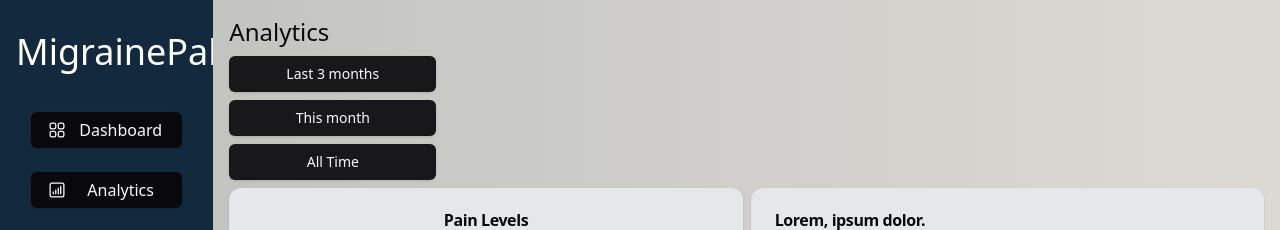
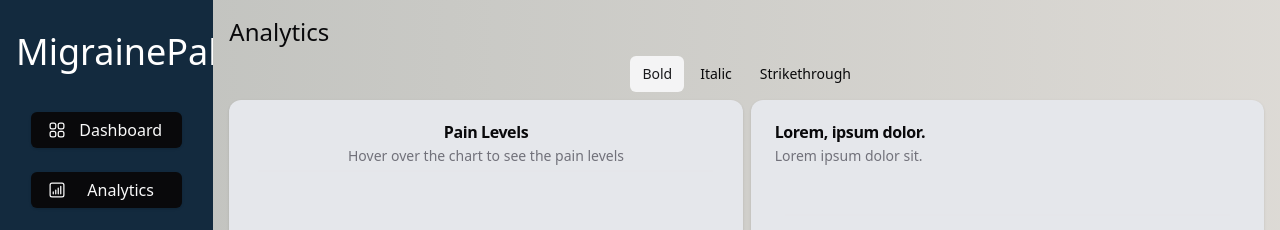
Before and after one commit to kmoze/migraine_pal, a React (Vite) app: page /analytics in a window 1280 px wide. Shown: the top 230 px of the page. Built offline with nearby package versions, Linux system fonts and the light colour scheme; no server answers; the database is empty.

Commit message:
Adding toggle group of buttons to analytics page

```diff
--- a/package.json
+++ b/package.json
@@ -19,6 +19,8 @@
     "@radix-ui/react-select": "^2.1.1",
     "@radix-ui/react-slot": "^1.1.0",
     "@radix-ui/react-toast": "^1.2.1",
+    "@radix-ui/react-toggle": "^1.1.0",
+    "@radix-ui/react-toggle-group": "^1.1.0",
     "@supabase/supabase-js": "^2.45.4",
     "class-variance-authority": "^0.7.0",
     "clsx": "^2.1.1",
--- /dev/null
+++ b/src/components/AnalyticsToggle.tsx
@@ -0,0 +1,21 @@
+import { ToggleGroup, ToggleGroupItem } from '@/components/ui/toggle-group';
+
+export function ToggleGroupButtons({
+  allMigraines,
+  currentMonth,
+  last3Months,
+}) {
+  return (
+    <ToggleGroup type="single" defaultValue="bold">
+      <ToggleGroupItem value="bold" aria-label="Toggle bold">
+        <button onClick={last3Months}>Bold</button>
+      </ToggleGroupItem>
+      <ToggleGroupItem value="italic" aria-label="Toggle italic">
+        <button onClick={currentMonth}>Italic</button>
+      </ToggleGroupItem>
+      <ToggleGroupItem value="strikethrough" aria-label="Toggle strikethrough">
+        <button onClick={allMigraines}>Strikethrough</button>
+      </ToggleGroupItem>
+    </ToggleGroup>
+  );
+}
--- a/src/components/PainRadialChart.tsx
+++ b/src/components/PainRadialChart.tsx
@@ -6,14 +6,7 @@
   RadialBarChart,
 } from 'recharts';
 
-import {
-  Card,
-  CardContent,
-  CardDescription,
-  CardFooter,
-  CardHeader,
-  CardTitle,
-} from '@/components/ui/card';
+import { Card, CardContent } from '@/components/ui/card';
 import { ChartConfig, ChartContainer } from '@/components/ui/chart';
 
 export const description = 'A radial chart with text';
@@ -100,7 +93,7 @@
                           y={(viewBox.cy || 0) + 10}
                           className="fill-muted-foreground text-lg "
                         >
-                          /10
+                          /69
                         </tspan>
                       </text>
                     );
--- /dev/null
+++ b/src/components/ui/toggle-group.tsx
@@ -0,0 +1,59 @@
+import * as React from "react"
+import * as ToggleGroupPrimitive from "@radix-ui/react-toggle-group"
+import { type VariantProps } from "class-variance-authority"
+
+import { cn } from "@/lib/utils"
+import { toggleVariants } from "@/components/ui/toggle"
+
+const ToggleGroupContext = React.createContext<
+  VariantProps<typeof toggleVariants>
+>({
+  size: "default",
+  variant: "default",
+})
+
+const ToggleGroup = React.forwardRef<
+  React.ElementRef<typeof ToggleGroupPrimitive.Root>,
+  React.ComponentPropsWithoutRef<typeof ToggleGroupPrimitive.Root> &
+    VariantProps<typeof toggleVariants>
+>(({ className, variant, size, children, ...props }, ref) => (
+  <ToggleGroupPrimitive.Root
+    ref={ref}
+    className={cn("flex items-center justify-center gap-1", className)}
+    {...props}
+  >
+    <ToggleGroupContext.Provider value={{ variant, size }}>
+      {children}
+    </ToggleGroupContext.Provider>
+  </ToggleGroupPrimitive.Root>
+))
+
+ToggleGroup.displayName = ToggleGroupPrimitive.Root.displayName
+
+const ToggleGroupItem = React.forwardRef<
+  React.ElementRef<typeof ToggleGroupPrimitive.Item>,
+  React.ComponentPropsWithoutRef<typeof ToggleGroupPrimitive.Item> &
+    VariantProps<typeof toggleVariants>
+>(({ className, children, variant, size, ...props }, ref) => {
+  const context = React.useContext(ToggleGroupContext)
+
+  return (
+    <ToggleGroupPrimitive.Item
+      ref={ref}
+      className={cn(
+        toggleVariants({
+          variant: context.variant || variant,
+          size: context.size || size,
+        }),
+        className
+      )}
+      {...props}
+    >
+      {children}
+    </ToggleGroupPrimitive.Item>
+  )
+})
+
+ToggleGroupItem.displayName = ToggleGroupPrimitive.Item.displayName
+
+export { ToggleGroup, ToggleGroupItem }
--- /dev/null
+++ b/src/components/ui/toggle.tsx
@@ -0,0 +1,43 @@
+import * as React from "react"
+import * as TogglePrimitive from "@radix-ui/react-toggle"
+import { cva, type VariantProps } from "class-variance-authority"
+
+import { cn } from "@/lib/utils"
+
+const toggleVariants = cva(
+  "inline-flex items-center justify-center rounded-md text-sm font-medium transition-colors hover:bg-muted hover:text-muted-foreground focus-visible:outline-none focus-visible:ring-1 focus-visible:ring-ring disabled:pointer-events-none disabled:opacity-50 data-[state=on]:bg-accent data-[state=on]:text-accent-foreground",
+  {
+    variants: {
+      variant: {
+        default: "bg-transparent",
+        outline:
+          "border border-input bg-transparent shadow-sm hover:bg-accent hover:text-accent-foreground",
+      },
+      size: {
+        default: "h-9 px-3",
+        sm: "h-8 px-2",
+        lg: "h-10 px-3",
+      },
+    },
+    defaultVariants: {
+      variant: "default",
+      size: "default",
+    },
+  }
+)
+
+const Toggle = React.forwardRef<
+  React.ElementRef<typeof TogglePrimitive.Root>,
+  React.ComponentPropsWithoutRef<typeof TogglePrimitive.Root> &
+    VariantProps<typeof toggleVariants>
+>(({ className, variant, size, ...props }, ref) => (
+  <TogglePrimitive.Root
+    ref={ref}
+    className={cn(toggleVariants({ variant, size, className }))}
+    {...props}
+  />
+))
+
+Toggle.displayName = TogglePrimitive.Root.displayName
+
+export { Toggle, toggleVariants }
--- a/src/pages/Analytics.tsx
+++ b/src/pages/Analytics.tsx
@@ -19,10 +19,10 @@
 import { XAxis, CartesianGrid, BarChart, Bar, Pie, PieChart } from 'recharts';
 import LineChartTest from '@/components/LineChartTest';
 import RadarChartComponent from '@/components/RadarChart';
+import { ToggleGroupButtons } from '@/components/AnalyticsToggle';
 
-import { format, isAfter, isBefore, subMonths } from 'date-fns';
+import { format, subMonths } from 'date-fns';
 import { useState } from 'react';
-import { Button } from '@/components/ui/button';
 
 interface Migraine {
   id: number;
@@ -252,20 +252,9 @@
     <>
       <div className="h-full w-full flex flex-col p-4 bg-custom-gradient gap-2">
         <h2 className="text-2xl">Analytics</h2>
-        <Button
-          className="w-1/5"
-          onClick={() =>
-            setDateRange({
-              startDate: subMonths(new Date(), 3),
-              endDate: new Date(),
-            })
-          }
-        >
-          Last 3 months
-        </Button>
-        <Button
-          className="w-1/5"
-          onClick={() =>
+        <ToggleGroupButtons
+          allMigraines={() => setDateRange({ startDate: null, endDate: null })}
+          currentMonth={() =>
             setDateRange({
               startDate: new Date(
                 new Date().getFullYear(),
@@ -275,15 +264,13 @@
               endDate: new Date(), // Current date
             })
           }
-        >
-          This month
-        </Button>
-        <Button
-          className="w-1/5"
-          onClick={() => setDateRange({ startDate: null, endDate: null })}
-        >
-          All Time
-        </Button>
+          last3Months={() =>
+            setDateRange({
+              startDate: subMonths(new Date(), 3),
+              endDate: new Date(),
+            })
+          }
+        />
         <div className="flex gap-2">
           <Card className="flex flex-col w-1/2 bg-gray-200 border-none">
             <CardHeader className="items-center pb-0">
```
Also changed, not shown: src/pages/Dashboard.tsx (+0 -12 lines), 1 other file (tests, documents, lock files or other folders).
